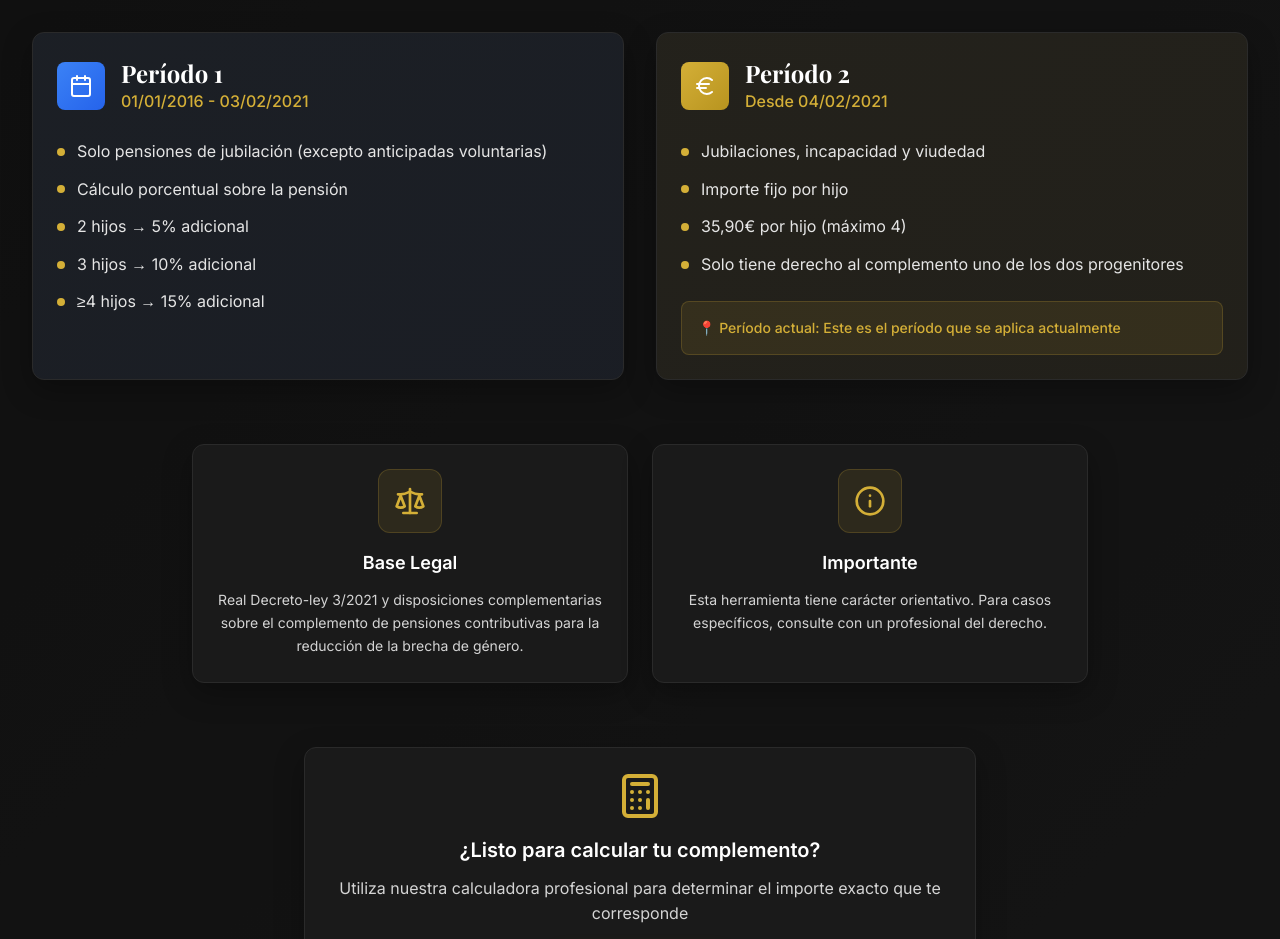
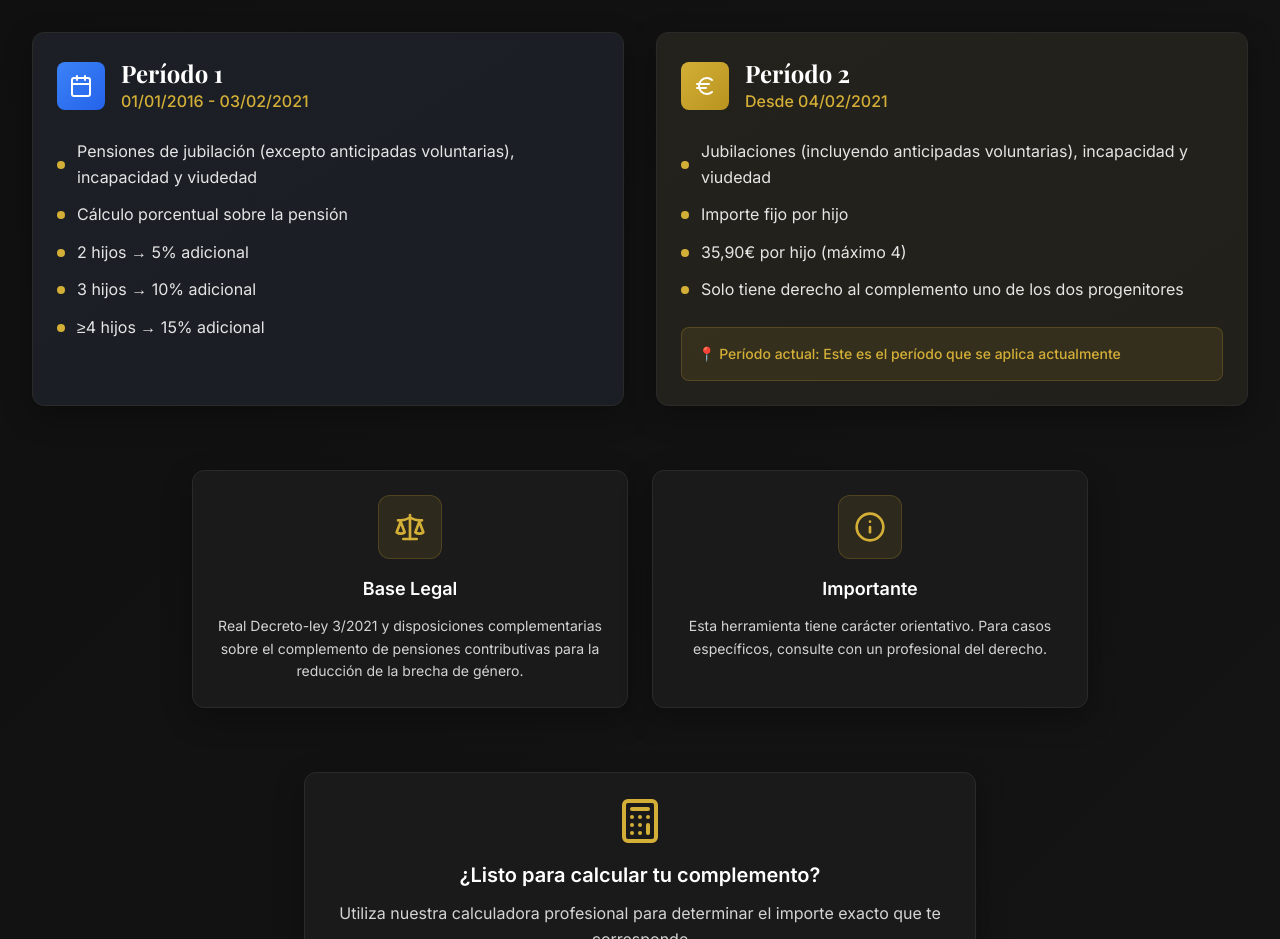
Before and after one commit to AlejandroRuiz99/frontend-complemento, a Next.js app: page / in a window 1280 px wide. Shown: the part 1780-2719 px from the top of the page. Built offline with nearby package versions, Linux system fonts and the light colour scheme; no server answers; a web font is replaced by a local one.

Commit message:
fix text

```diff
--- a/src/components/InfoSection.tsx
+++ b/src/components/InfoSection.tsx
@@ -11,7 +11,7 @@ export default function InfoSection() {
       dates: '01/01/2016 - 03/02/2021',
       icon: Calendar,
       features: [
-        'Solo pensiones de jubilación (excepto anticipadas voluntarias)',
+        'Pensiones de jubilación (excepto anticipadas voluntarias), incapacidad y viudedad',
         'Cálculo porcentual sobre la pensión',
         '2 hijos → 5% adicional',
         '3 hijos → 10% adicional',
@@ -25,7 +25,7 @@ export default function InfoSection() {
       dates: 'Desde 04/02/2021',
       icon: Euro,
       features: [
-        'Jubilaciones, incapacidad y viudedad',
+        'Jubilaciones (incluyendo anticipadas voluntarias), incapacidad y viudedad',
         'Importe fijo por hijo',
         '35,90€ por hijo (máximo 4)',
         'Solo tiene derecho al complemento uno de los dos progenitores'
```
